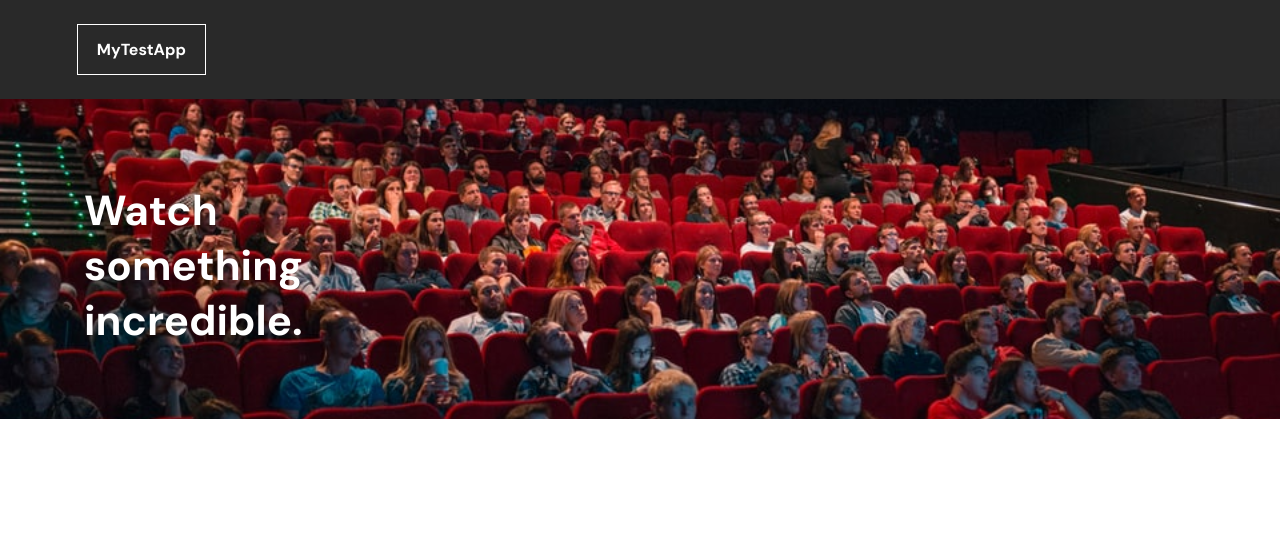
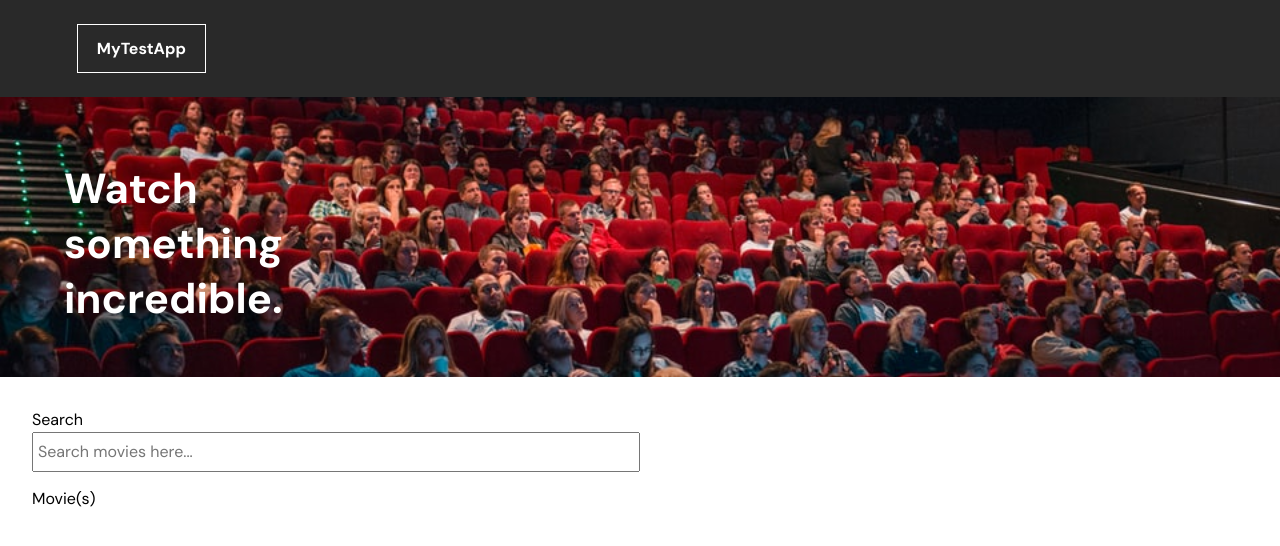
Before and after one commit to iamLolade/slick_media, a React (Create React App) app: page / in a window 1280 px wide. Shown: the top 546 px of the page. Built offline with nearby package versions, Linux system fonts and the light colour scheme; no server answers.

Commit message:
Get request implemented, using axios

```diff
--- a/package.json
+++ b/package.json
@@ -9,6 +9,7 @@
     "@testing-library/jest-dom": "^5.16.5",
     "@testing-library/react": "^13.4.0",
     "@testing-library/user-event": "^13.5.0",
+    "axios": "^1.2.1",
     "framer-motion": "^7.10.2",
     "react": "^18.2.0",
     "react-dom": "^18.2.0",
--- a/src/components/Header.jsx
+++ b/src/components/Header.jsx
@@ -3,8 +3,8 @@ import header_bg from '../public/Images/header-bg.svg'
 
 export default function Header() {
     return (
-        <Box bgImage={header_bg} h='40vh'>
-            <Text fontSize={42} fontWeight={700} color='#fff' p='2em'>
+        <Box bgImage={header_bg} h='35vh' p='4em'>
+            <Text fontSize={42} fontWeight={700} color='#fff'>
                 Watch <br />something <br />incredible.
             </Text>
         </Box>
--- a/src/components/Navbar.jsx
+++ b/src/components/Navbar.jsx
@@ -5,7 +5,7 @@ export default function Navbar() {
         <Box bg='#292929' py='1.5em' px='4.8em'>
             <Heading
                 as='h1'
-                py='0.875em'
+                py='0.8em'
                 px='1.1875em'
                 border='1px solid #FFFFFF'
                 borderRadius={0}
--- a/src/pages/Home.jsx
+++ b/src/pages/Home.jsx
@@ -1,12 +1,41 @@
-import { Box } from '@chakra-ui/react'
+import { useState, useEffect } from 'react'
+import { Box, FormControl, FormLabel, Input, Text } from '@chakra-ui/react'
+import axios from 'axios'
 
 // components
 import Header from '../components/Header'
 
 export default function Home() {
+    const [movie, setMovie] = useState(null)
+
+    useEffect(() => {
+        const getMovie = async () => {
+            const data = await axios.get('http://www.omdbapi.com/?i=tt3896198&apikey=325824a3')
+            console.log('Movie: ', data, 'S:', movie)
+            if(data.statusText === 'OK') {
+                setMovie(data.data)
+            }
+        }
+
+        getMovie()
+    }, [])
     return (
         <Box>
             <Header />
+            <Box p='2em'>
+                <form>
+                    <FormControl>
+                        <FormLabel>Search</FormLabel>
+                        <Input mt={2} p={4} w='50%' h={40} placeholder='Search movies here...' />
+                    </FormControl>
+                </form>
+
+                {/* movies */}
+                <Box mt={16}>
+                    <Text>Movie(s)</Text>
+
+                </Box>
+            </Box>
         </Box>
     )
 }
```
Also changed, not shown: 1 other file (tests, documents, lock files or other folders).
